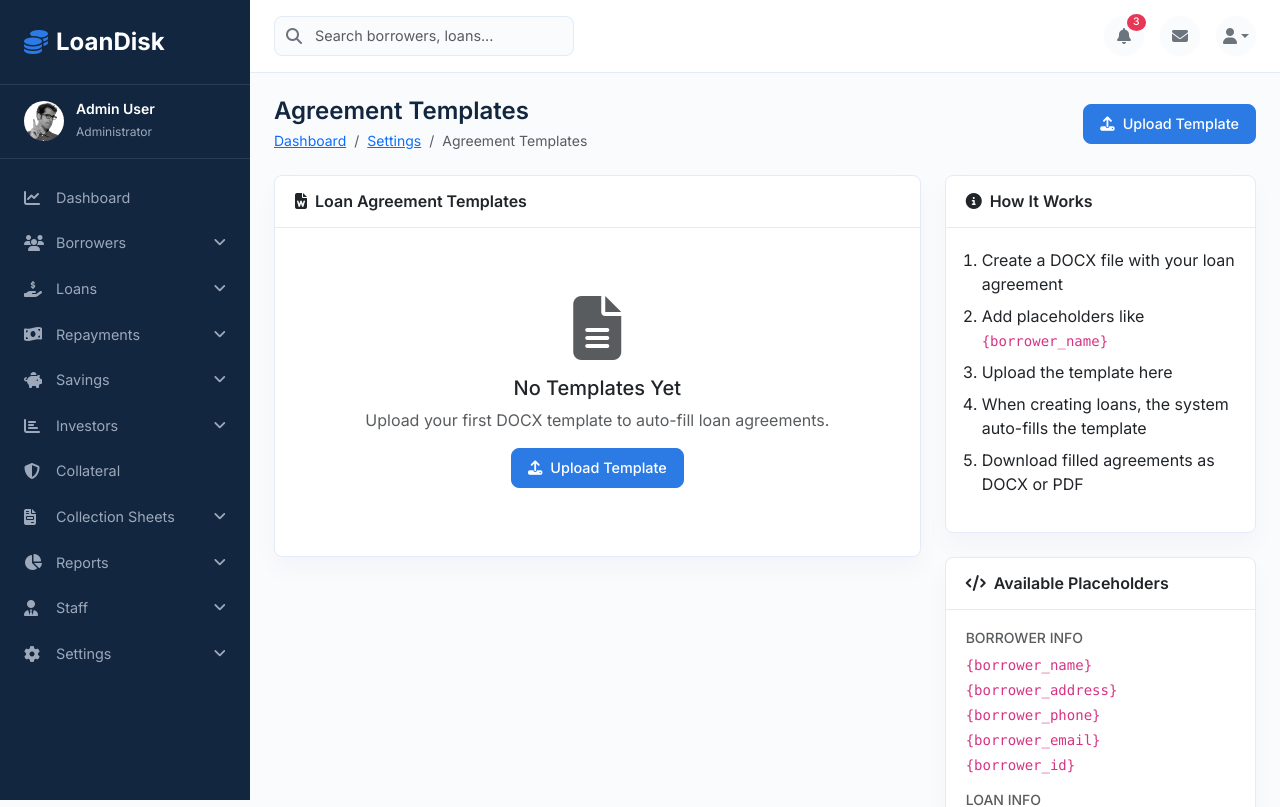
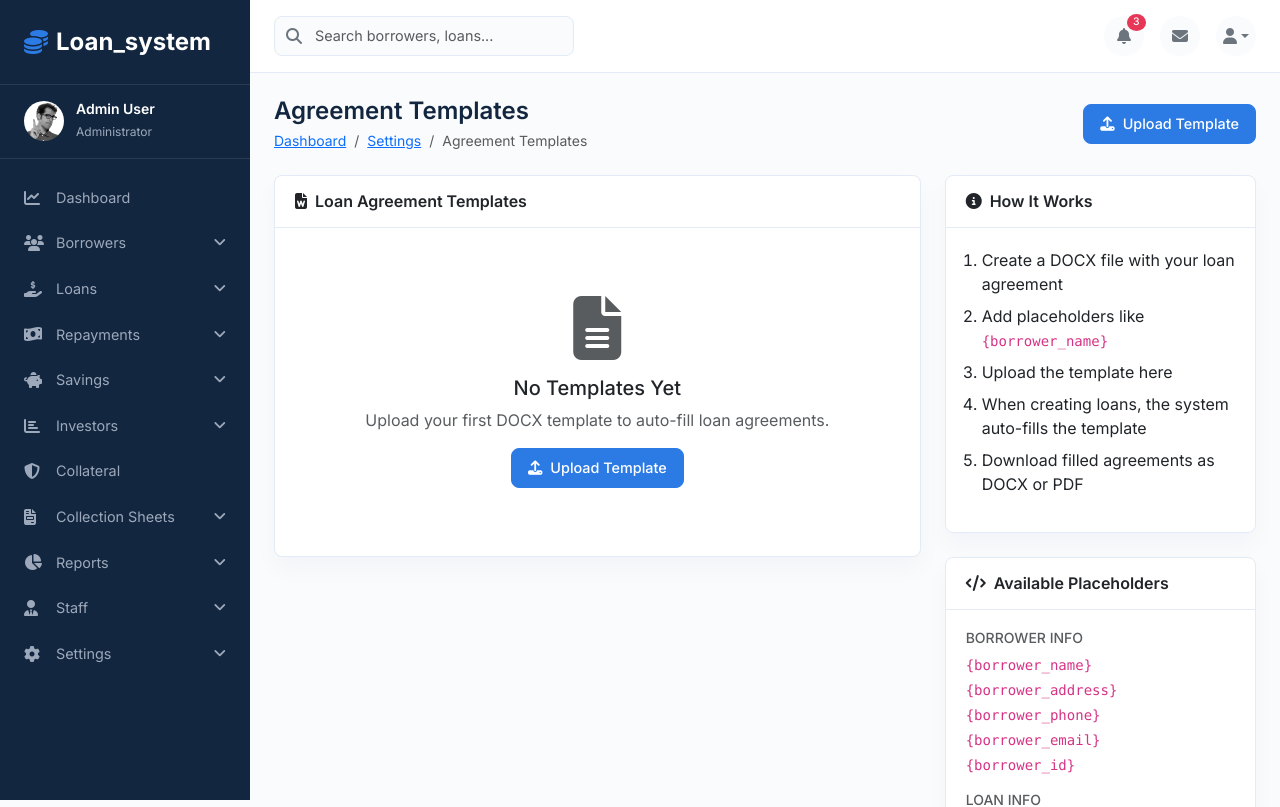
Before and after one commit to fridygreyhat/loan_system, a PHP site: page /admin/templates.php in a window 1280 px wide. Shown: the top 807 px of the page. Run offline with PHP 8.4, Linux system fonts and the light colour scheme; data that the repository does not hold is empty; some libraries are stand-ins or nearby versions.

Commit message:
Update system name from LoanDisk to Loan_system
Replace all instances of "LoanDisk" with "Loan_system" in header, login, and dashboard components.

Replit-Commit-Author: Agent
Replit-Commit-Session-Id: dc3c07b0-0c5b-4210-a188-fa4a2f5b311b
Replit-Commit-Checkpoint-Type: full_checkpoint
Replit-Commit-Event-Id: 61bcabde-3bc8-44c2-95bb-903af9652f6a
Replit-Commit-Screenshot-Url: https://storage.googleapis.com/screenshot-production-us-central1/188b8014-310c-4017-9120-5e23b2b77949/dc3c07b0-0c5b-4210-a188-fa4a2f5b311b/9sNlBga
Replit-Helium-Checkpoint-Created: true

```diff
--- a/includes/header.php
+++ b/includes/header.php
@@ -3,7 +3,7 @@
 <head>
     <meta charset="UTF-8">
     <meta name="viewport" content="width=device-width, initial-scale=1.0">
-    <title><?php echo isset($page_title) ? $page_title . ' - ' : ''; ?>LoanDisk</title>
+    <title><?php echo isset($page_title) ? $page_title . ' - ' : ''; ?>Loan_system</title>
     <link href="https://cdn.jsdelivr.net/npm/bootstrap@5.3.2/dist/css/bootstrap.min.css" rel="stylesheet">
     <link href="https://cdnjs.cloudflare.com/ajax/libs/font-awesome/6.5.1/css/all.min.css" rel="stylesheet">
     <link href="https://fonts.googleapis.com/css2?family=Inter:wght@300;400;500;600;700&display=swap" rel="stylesheet">
@@ -16,7 +16,7 @@
             <div class="sidebar-header">
                 <a href="<?php echo $base_path ?? ''; ?>home/dashboard.php" class="sidebar-logo">
                     <i class="fas fa-coins"></i>
-                    <span>LoanDisk</span>
+                    <span>Loan_system</span>
                 </a>
             </div>
 
--- a/login.php
+++ b/login.php
@@ -3,7 +3,7 @@
 <head>
     <meta charset="UTF-8">
     <meta name="viewport" content="width=device-width, initial-scale=1.0">
-    <title>Login - LoanDisk</title>
+    <title>Login - Loan_system</title>
     <link href="https://cdn.jsdelivr.net/npm/bootstrap@5.3.2/dist/css/bootstrap.min.css" rel="stylesheet">
     <link href="https://cdnjs.cloudflare.com/ajax/libs/font-awesome/6.5.1/css/all.min.css" rel="stylesheet">
     <link href="https://fonts.googleapis.com/css2?family=Inter:wght@300;400;500;600;700&display=swap" rel="stylesheet">
@@ -12,7 +12,7 @@
 <body class="login-page">
     <div class="login-card">
         <div class="logo">
-            <h2><i class="fas fa-coins me-2"></i>LoanDisk</h2>
+            <h2><i class="fas fa-coins me-2"></i>Loan_system</h2>
             <p>Loan Management System</p>
         </div>
 
```
